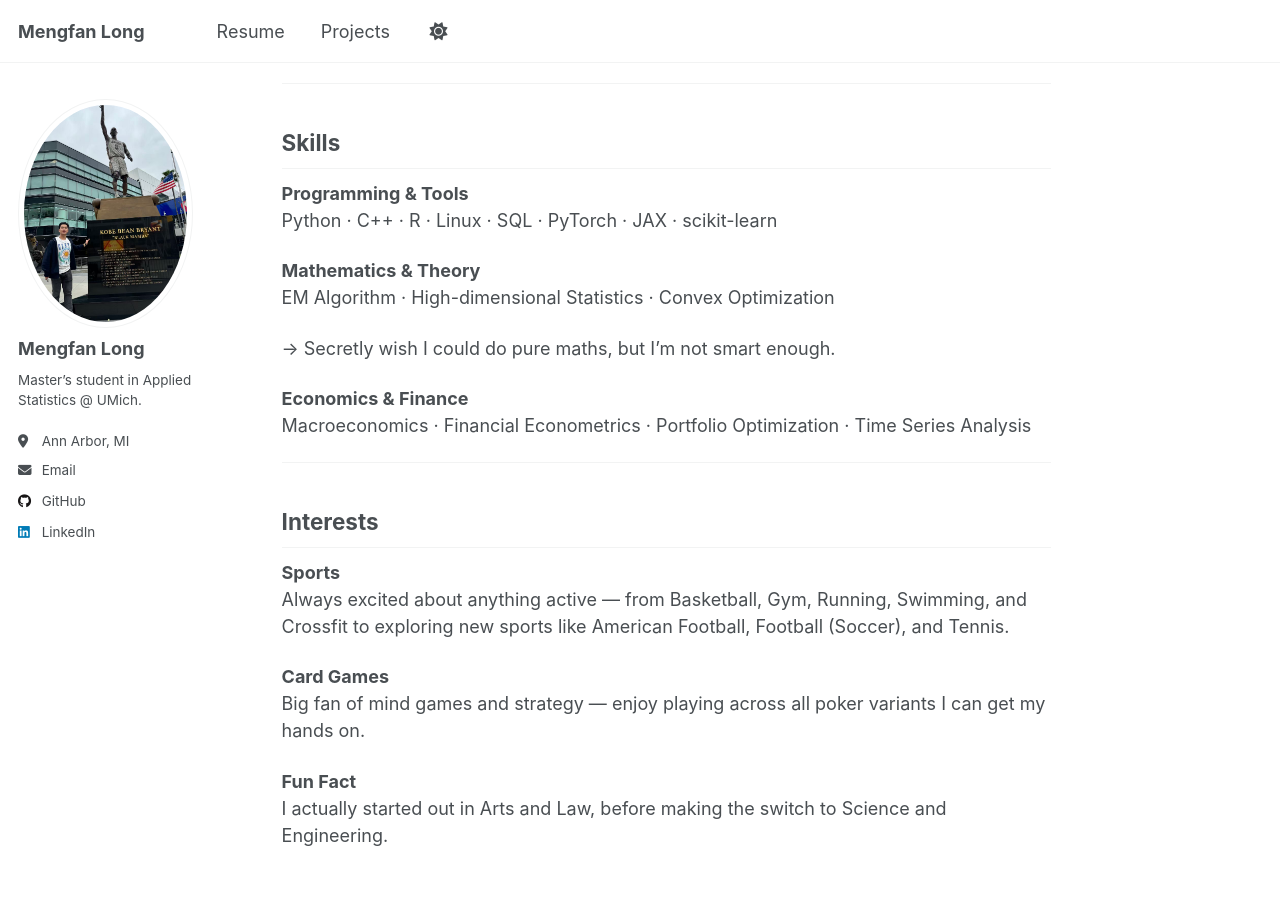
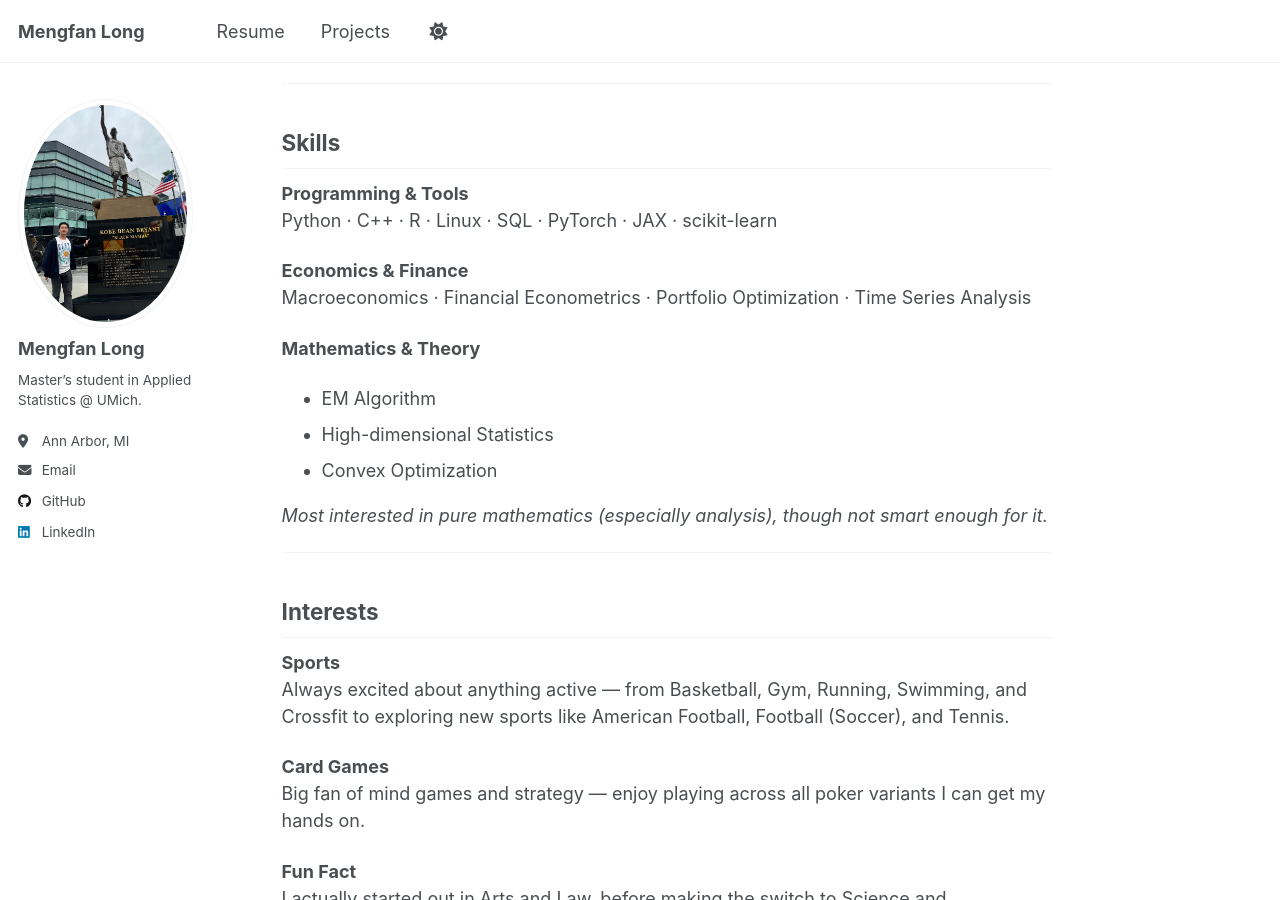
Before and after one commit to kevinlmf/kevinlmf.github.io, a Jekyll site: the page built from index.md, in a window 1280 px wide and 900 px high, scrolled down 949 px. Built offline with Jekyll 4.4.1, drawn with Linux system fonts in a browser that asks for light colours; a script that is not in the unit is left out.

Commit message:
Update index.md

```diff
--- a/index.md
+++ b/index.md
@@ -35,13 +35,15 @@ Hi, I’m **Mengfan Long**, currently pursuing my **M.S. in Applied Statistics**
 **Programming & Tools**
 Python · C++ · R · Linux · SQL · PyTorch · JAX · scikit-learn
 
-**Mathematics & Theory**
-EM Algorithm · High-dimensional Statistics · Convex Optimization
-
-→ Secretly wish I could do pure maths, but I’m not smart enough.
-
 **Economics & Finance**
 Macroeconomics · Financial Econometrics · Portfolio Optimization · Time Series Analysis
+
+**Mathematics & Theory**
+- EM Algorithm
+- High-dimensional Statistics
+- Convex Optimization
+
+*Most interested in pure mathematics (especially analysis), though not smart enough for it.*
 
 ---
 
```
